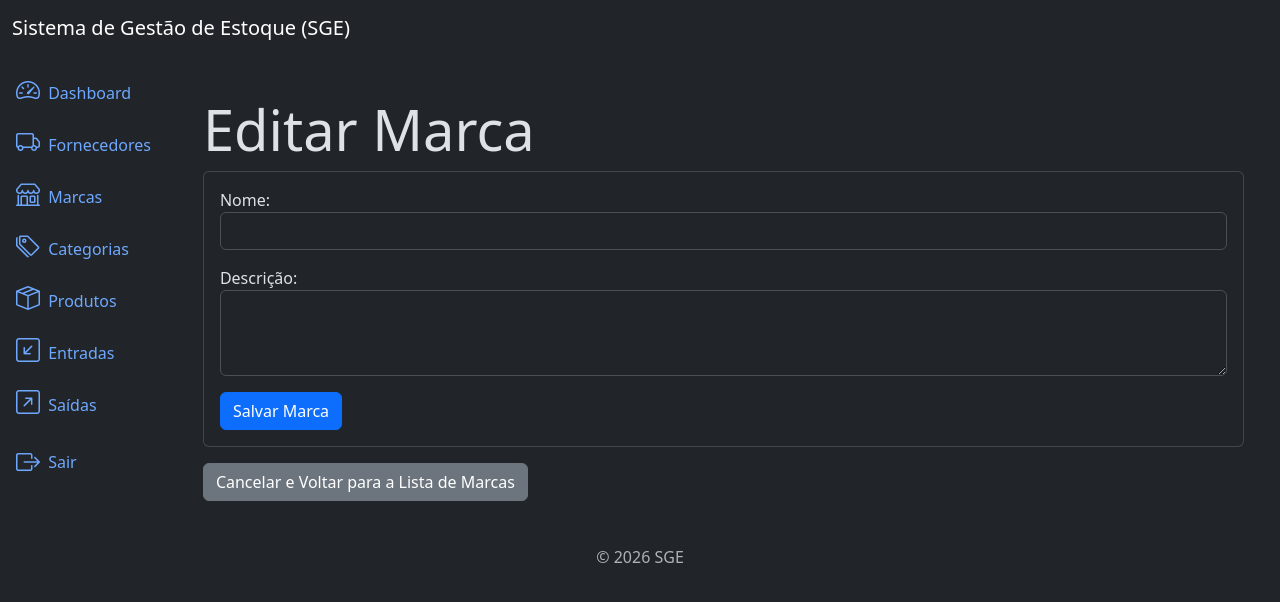
After one commit to meiryannemartinspereira/SGE, a Django app: template brands/templates/brand_update.html in a window 1280 px wide. The commit adds this page. Shown: the top 602 px of the page. Run offline with Django 5.2, Linux system fonts and the light colour scheme; the template is opened without the code that fills it: values that come from a table or form of the project are taken from there, others are empty; some libraries are stand-ins or nearby versions.

Commit message:
feat: add update brand

```diff
--- a/brands/templates/brand_list.html
+++ b/brands/templates/brand_list.html
@@ -44,6 +44,9 @@ SGE - MARCAS
                         <a href="{% url 'brand_detail' brand.id %}" class="btn btn-info btn-sm">
                             <i class="bi bi-eye"></i>
                         </a>
+                        <a href="{% url 'brand_update' brand.id %}" class="btn btn-warning btn-sm">
+                            <i class="bi bi-pencil"></i>
+                        </a>
                     </td>
                 </tr>
                 {% endfor %}
--- /dev/null
+++ b/brands/templates/brand_update.html
@@ -0,0 +1,19 @@
+{% extends 'base.html' %}
+
+{% block content %}
+  <div class="container mt-4">
+    <h3 class="display-4">Editar Marca</h3>
+
+    <div class="card">
+      <div class="card-body">
+        <form method="post" class="form">
+          {% csrf_token %}
+          {{ form.as_p }}
+          <button type="submit" class="btn btn-primary">Salvar Marca</button>
+        </form>
+      </div>
+    </div>
+
+    <a href="{% url 'brand_list' %}" class="btn btn-secondary mt-3">Cancelar e Voltar para a Lista de Marcas</a>
+  </div>
+{% endblock %}
--- a/brands/urls.py
+++ b/brands/urls.py
@@ -5,4 +5,5 @@ urlpatterns = [
     path('brands/list/', views.BrandListView.as_view(), name='brand_list'),
     path('brands/create', views.BrandCreateView.as_view(), name='brand_create'),
     path('brands/<int:pk>/detail/', views.BrandDetailView.as_view(), name='brand_detail'),
+    path('brands/<int:pk>/update/', views.BrandUpdateView.as_view(), name='brand_update'),
 ]
```
Also changed, not shown: brands/views.py (+7 -1 lines).
